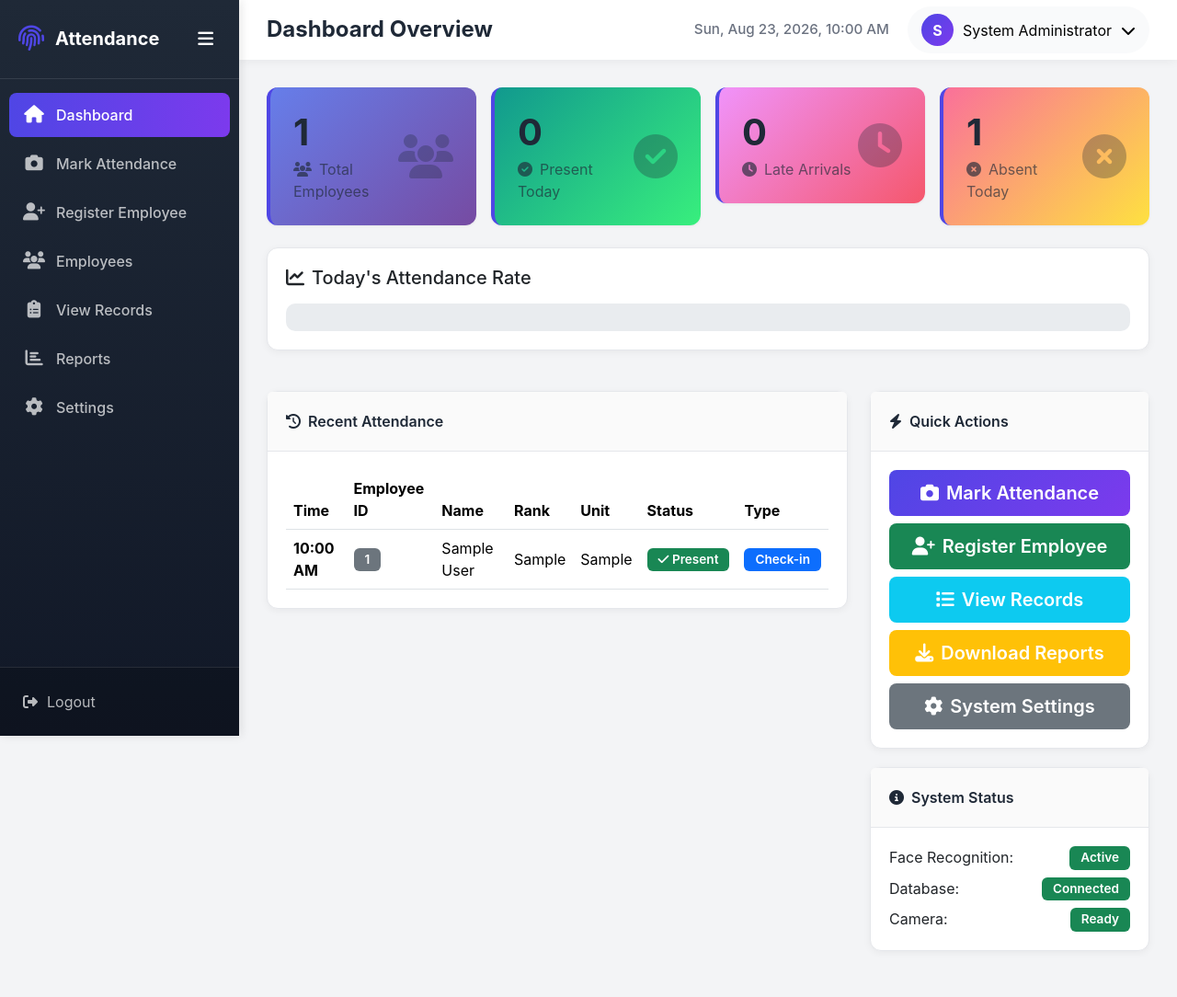
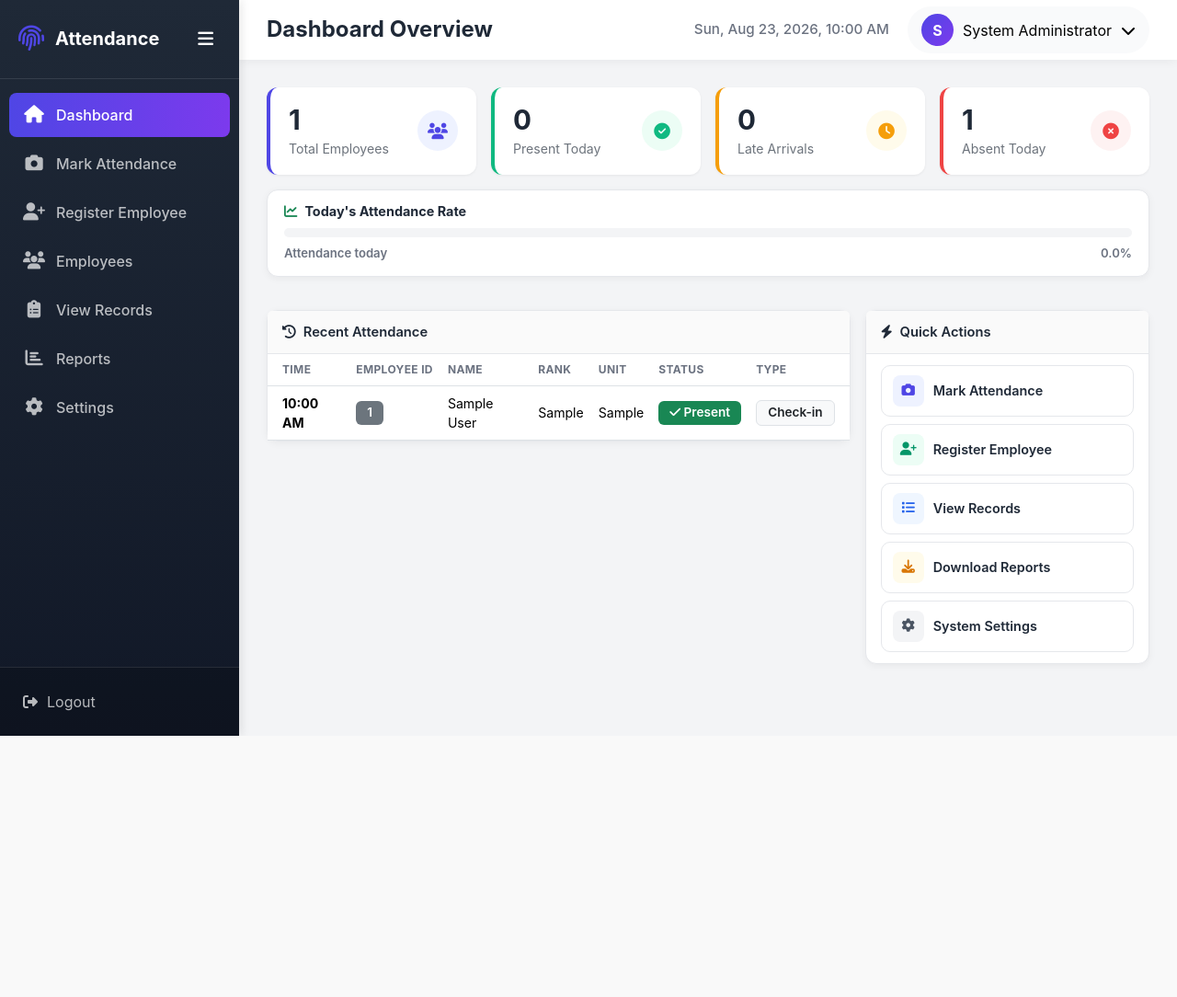
Before and after one commit to DarshilKh/Army_Face_Attendance, a Flask app: page /dashboard in a window 1280 px wide. Shown: the whole page at 92% size. After the commit the page ends 800 px from the top, so only its background shows below. Run offline with Flask 3, Linux system fonts and the light colour scheme; a user stored in the database is signed in; data comes from the database, SQL or seed files in the repository; tables that the repository leaves empty hold one stand-in row (values such as "Sample post"); parts of the project's set-up code (start-up, migrations or seed data) failed here and were passed over.

Commit message:
Update dashboard

```diff
--- a/templates/dashboard.html
+++ b/templates/dashboard.html
@@ -3,70 +3,233 @@
 {% block title %}Dashboard{% endblock %}
 {% block page_title %}Dashboard Overview{% endblock %}
 
+{% block extra_css %}
+<style>
+    .main-content {
+        padding-top: 20px !important;
+        padding-bottom: 20px !important;
+    }
+
+    .stat-card {
+        padding: 18px 20px !important;
+    }
+
+    .stat-card h3 {
+        font-size: 1.85rem !important;
+        margin-bottom: 2px !important;
+    }
+
+    .stat-card p {
+        font-size: 0.88rem !important;
+    }
+
+    .stat-icon-badge {
+        width: 44px !important;
+        height: 44px !important;
+        font-size: 1.1rem !important;
+    }
+
+    .rate-card .card-body {
+        padding: 14px 18px;
+    }
+
+    .rate-card h6 {
+        font-size: 0.9rem;
+        font-weight: 700;
+        margin-bottom: 10px;
+        color: #1F2937;
+    }
+
+    .rate-progress {
+        height: 10px;
+        border-radius: 999px;
+        background: #F3F4F6;
+        overflow: hidden;
+    }
+
+    .rate-progress .progress-bar {
+        background: #10B981 !important;
+        border-radius: 999px;
+        font-size: 0;
+    }
+
+    .rate-meta {
+        display: flex;
+        justify-content: space-between;
+        margin-top: 8px;
+        font-size: 0.82rem;
+        color: #6B7280;
+        font-weight: 600;
+    }
+
+    .dash-card .card-header {
+        padding: 12px 16px;
+        font-size: 0.92rem;
+    }
+
+    .dash-card .card-body {
+        padding: 12px 16px;
+    }
+
+    .dash-table {
+        margin-bottom: 0;
+        font-size: 0.88rem;
+    }
+
+    .dash-table thead th {
+        font-size: 0.75rem;
+        text-transform: uppercase;
+        letter-spacing: 0.03em;
+        color: #6B7280;
+        border-bottom-width: 1px;
+        white-space: nowrap;
+        padding-top: 8px;
+        padding-bottom: 8px;
+    }
+
+    .dash-table tbody td {
+        padding-top: 8px;
+        padding-bottom: 8px;
+        vertical-align: middle;
+    }
+
+    /* Quiet action buttons — no rainbow */
+    .qa-btn {
+        display: flex;
+        align-items: center;
+        gap: 10px;
+        width: 100%;
+        border: 1px solid #E5E7EB;
+        background: #fff;
+        color: #1F2937;
+        border-radius: 10px;
+        padding: 10px 12px;
+        font-weight: 600;
+        font-size: 0.9rem;
+        text-decoration: none;
+        transition: all 0.15s ease;
+    }
+
+    .qa-btn:hover {
+        background: #F9FAFB;
+        border-color: #D1D5DB;
+        color: #111827;
+        transform: none;
+        box-shadow: none;
+    }
+
+    .qa-icon {
+        width: 34px;
+        height: 34px;
+        border-radius: 8px;
+        display: inline-flex;
+        align-items: center;
+        justify-content: center;
+        flex-shrink: 0;
+        font-size: 0.9rem;
+    }
+
+    .qa-list {
+        display: flex;
+        flex-direction: column;
+        gap: 8px;
+    }
+
+    .status-row {
+        display: flex;
+        justify-content: space-between;
+        align-items: center;
+        padding: 6px 0;
+        font-size: 0.88rem;
+        color: #374151;
+    }
+
+    .status-row + .status-row {
+        border-top: 1px solid #F3F4F6;
+    }
+
+    .empty-row td {
+        text-align: center;
+        color: #9CA3AF;
+        padding: 18px !important;
+    }
+</style>
+{% endblock %}
+
 {% block content %}
 <!-- Statistics Cards -->
-<div class="row g-3 mb-4">
+<div class="row g-3 mb-3">
     <div class="col-lg-3 col-md-6">
-        <div class="stat-card" style="background: linear-gradient(135deg, #667eea 0%, #764ba2 100%);">
+        <div class="stat-card" style="border-left-color:#4F46E5;">
             <div class="d-flex justify-content-between align-items-center">
                 <div>
                     <h3 class="mb-1">{{ stats.total_employees }}</h3>
-                    <p class="mb-0"><i class="fas fa-users me-2"></i>Total Employees</p>
+                    <p class="mb-0">Total Employees</p>
                 </div>
-                <i class="fas fa-users fa-3x" style="opacity: 0.3;"></i>
+                <div class="stat-icon-badge" style="background:#EEF2FF; color:#4F46E5;">
+                    <i class="fas fa-users"></i>
+                </div>
             </div>
         </div>
     </div>
 
     <div class="col-lg-3 col-md-6">
-        <div class="stat-card" style="background: linear-gradient(135deg, #11998e 0%, #38ef7d 100%);">
+        <div class="stat-card" style="border-left-color:#10B981;">
             <div class="d-flex justify-content-between align-items-center">
                 <div>
                     <h3 class="mb-1">{{ stats.today_present }}</h3>
-                    <p class="mb-0"><i class="fas fa-check-circle me-2"></i>Present Today</p>
+                    <p class="mb-0">Present Today</p>
                 </div>
-                <i class="fas fa-check-circle fa-3x" style="opacity: 0.3;"></i>
+                <div class="stat-icon-badge" style="background:#ECFDF5; color:#10B981;">
+                    <i class="fas fa-check-circle"></i>
+                </div>
             </div>
         </div>
     </div>
 
     <div class="col-lg-3 col-md-6">
-        <div class="stat-card" style="background: linear-gradient(135deg, #f093fb 0%, #f5576c 100%);">
+        <div class="stat-card" style="border-left-color:#F59E0B;">
             <div class="d-flex justify-content-between align-items-center">
                 <div>
                     <h3 class="mb-1">{{ stats.today_late }}</h3>
-                    <p class="mb-0"><i class="fas fa-clock me-2"></i>Late Arrivals</p>
+                    <p class="mb-0">Late Arrivals</p>
                 </div>
-                <i class="fas fa-clock fa-3x" style="opacity: 0.3;"></i>
+                <div class="stat-icon-badge" style="background:#FFFBEB; color:#F59E0B;">
+                    <i class="fas fa-clock"></i>
+                </div>
             </div>
         </div>
     </div>
 
     <div class="col-lg-3 col-md-6">
-        <div class="stat-card" style="background: linear-gradient(135deg, #fa709a 0%, #fee140 100%);">
+        <div class="stat-card" style="border-left-color:#EF4444;">
             <div class="d-flex justify-content-between align-items-center">
                 <div>
                     <h3 class="mb-1">{{ stats.today_absent }}</h3>
-                    <p class="mb-0"><i class="fas fa-times-circle me-2"></i>Absent Today</p>
+                    <p class="mb-0">Absent Today</p>
                 </div>
-                <i class="fas fa-times-circle fa-3x" style="opacity: 0.3;"></i>
+                <div class="stat-icon-badge" style="background:#FEF2F2; color:#EF4444;">
+                    <i class="fas fa-times-circle"></i>
+                </div>
             </div>
         </div>
     </div>
 </div>
 
-<!-- Attendance Rate -->
-<div class="row mb-4">
+<!-- Attendance Rate (slim) -->
+<div class="row mb-3">
     <div class="col-12">
-        <div class="card">
+        <div class="card rate-card">
             <div class="card-body">
-                <h5 class="mb-3"><i class="fas fa-chart-line me-2"></i>Today's Attendance Rate</h5>
-                <div class="progress" style="height: 30px; border-radius: 10px;">
-                    <div class="progress-bar bg-success" role="progressbar"
+                <h6><i class="fas fa-chart-line me-2 text-success"></i>Today's Attendance Rate</h6>
+                <div class="progress rate-progress">
+                    <div class="progress-bar" role="progressbar"
                          style="width: {{ stats.attendance_rate }}%;"
-                         aria-valuenow="{{ stats.attendance_rate }}" aria-valuemin="0" aria-valuemax="100">
-                        <strong>{{ stats.attendance_rate }}%</strong>
-                    </div>
+                         aria-valuenow="{{ stats.attendance_rate }}" aria-valuemin="0" aria-valuemax="100"></div>
+                </div>
+                <div class="rate-meta">
+                    <span>Attendance today</span>
+                    <span>{{ stats.attendance_rate }}%</span>
                 </div>
             </div>
         </div>
@@ -74,31 +237,30 @@
 </div>
 
 <!-- Recent Attendance & Quick Actions -->
-<div class="row">
-    <!-- Recent Attendance -->
+<div class="row g-3">
     <div class="col-lg-8">
-        <div class="card">
+        <div class="card dash-card">
             <div class="card-header">
                 <i class="fas fa-history me-2"></i>Recent Attendance
             </div>
-            <div class="card-body">
+            <div class="card-body p-0">
                 <div class="table-responsive">
-                    <table class="table table-hover align-middle">
+                    <table class="table table-hover align-middle dash-table mb-0">
                         <thead>
                             <tr>
-                                <th>Time</th>
+                                <th class="ps-3">Time</th>
                                 <th>Employee ID</th>
                                 <th>Name</th>
                                 <th>Rank</th>
                                 <th>Unit</th>
                                 <th>Status</th>
-                                <th>Type</th>
+                                <th class="pe-3">Type</th>
                             </tr>
                         </thead>
                         <tbody>
                             {% for attendance, employee in recent_attendance %}
                             <tr>
-                                <td><strong>{{ attendance.check_in_time.strftime('%I:%M %p') }}</strong></td>
+                                <td class="ps-3"><strong>{{ attendance.check_in_time.strftime('%I:%M %p') }}</strong></td>
                                 <td><span class="badge bg-secondary">{{ employee.army_id }}</span></td>
                                 <td>{{ employee.full_name }}</td>
                                 <td>{{ employee.rank or '-' }}</td>
@@ -107,14 +269,18 @@
                                     {% if attendance.status == 'present' %}
                                         <span class="badge bg-success"><i class="fas fa-check"></i> Present</span>
                                     {% elif attendance.status == 'late' %}
-                                        <span class="badge bg-warning"><i class="fas fa-clock"></i> Late</span>
+                                        <span class="badge bg-warning text-dark"><i class="fas fa-clock"></i> Late</span>
                                     {% else %}
                                         <span class="badge bg-info">{{ attendance.status }}</span>
                                     {% endif %}
                                 </td>
-                                <td>
-                                    <span class="badge bg-primary">Check-in</span>
+                                <td class="pe-3">
+                                    <span class="badge bg-light text-dark border">Check-in</span>
                                 </td>
+                            </tr>
+                            {% else %}
+                            <tr class="empty-row">
+                                <td colspan="7">No recent attendance records</td>
                             </tr>
                             {% endfor %}
                         </tbody>
@@ -124,58 +290,41 @@
         </div>
     </div>
 
-    <!-- Quick Actions -->
     <div class="col-lg-4">
-        <div class="card">
+        <div class="card dash-card">
             <div class="card-header">
                 <i class="fas fa-bolt me-2"></i>Quick Actions
             </div>
             <div class="card-body">
-                <div class="d-grid gap-2">
-                    <a href="{{ url_for('attendance.index') }}" class="btn btn-lg btn-primary">
-                        <i class="fas fa-camera me-2"></i>Mark Attendance
+                <div class="qa-list">
+                    <a href="{{ url_for('attendance.index') }}" class="qa-btn">
+                        <span class="qa-icon" style="background:#EEF2FF;color:#4F46E5;"><i class="fas fa-camera"></i></span>
+                        Mark Attendance
                     </a>
 
                     {% if current_user.role in ['admin', 'officer'] %}
-                    <a href="{{ url_for('registration.index') }}" class="btn btn-lg btn-success">
-                        <i class="fas fa-user-plus me-2"></i>Register Employee
+                    <a href="{{ url_for('registration.index') }}" class="qa-btn">
+                        <span class="qa-icon" style="background:#ECFDF5;color:#059669;"><i class="fas fa-user-plus"></i></span>
+                        Register Employee
                     </a>
                     {% endif %}
 
-                    <a href="{{ url_for('attendance.view_attendance') }}" class="btn btn-lg btn-info text-white">
-                        <i class="fas fa-list me-2"></i>View Records
+                    <a href="{{ url_for('attendance.view_attendance') }}" class="qa-btn">
+                        <span class="qa-icon" style="background:#EFF6FF;color:#2563EB;"><i class="fas fa-list"></i></span>
+                        View Records
                     </a>
 
-                    <a href="{{ url_for('reports.index') }}" class="btn btn-lg btn-warning text-white">
-                        <i class="fas fa-download me-2"></i>Download Reports
+                    <a href="{{ url_for('reports.index') }}" class="qa-btn">
+                        <span class="qa-icon" style="background:#FFFBEB;color:#D97706;"><i class="fas fa-download"></i></span>
+                        Download Reports
                     </a>
 
                     {% if current_user.role == 'admin' %}
-                    <a href="{{ url_for('auth.settings') }}" class="btn btn-lg btn-secondary">
-                        <i class="fas fa-cog me-2"></i>System Settings
+                    <a href="{{ url_for('auth.settings') }}" class="qa-btn">
+                        <span class="qa-icon" style="background:#F3F4F6;color:#4B5563;"><i class="fas fa-cog"></i></span>
+                        System Settings
                     </a>
                     {% endif %}
-                </div>
-            </div>
-        </div>
-
-        <!-- System Status -->
-        <div class="card mt-3">
-            <div class="card-header">
-                <i class="fas fa-info-circle me-2"></i>System Status
-            </div>
-            <div class="card-body">
-                <div class="d-flex justify-content-between mb-2">
-                    <span>Face Recognition:</span>
-                    <span class="badge bg-success">Active</span>
-                </div>
-                <div class="d-flex justify-content-between mb-2">
-                    <span>Database:</span>
-                    <span class="badge bg-success">Connected</span>
-                </div>
-                <div class="d-flex justify-content-between">
-                    <span>Camera:</span>
-                    <span class="badge bg-success">Ready</span>
                 </div>
             </div>
         </div>
```
